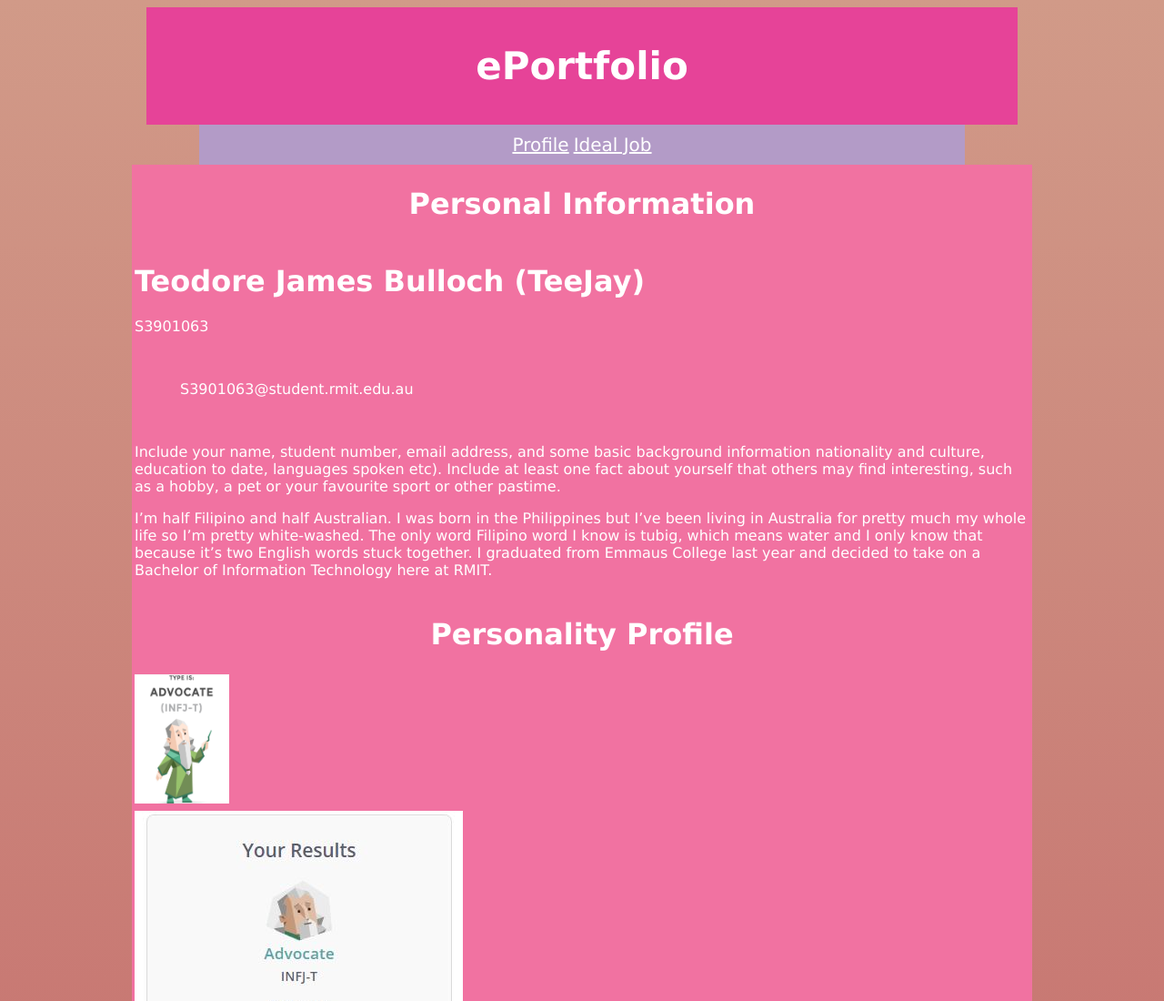
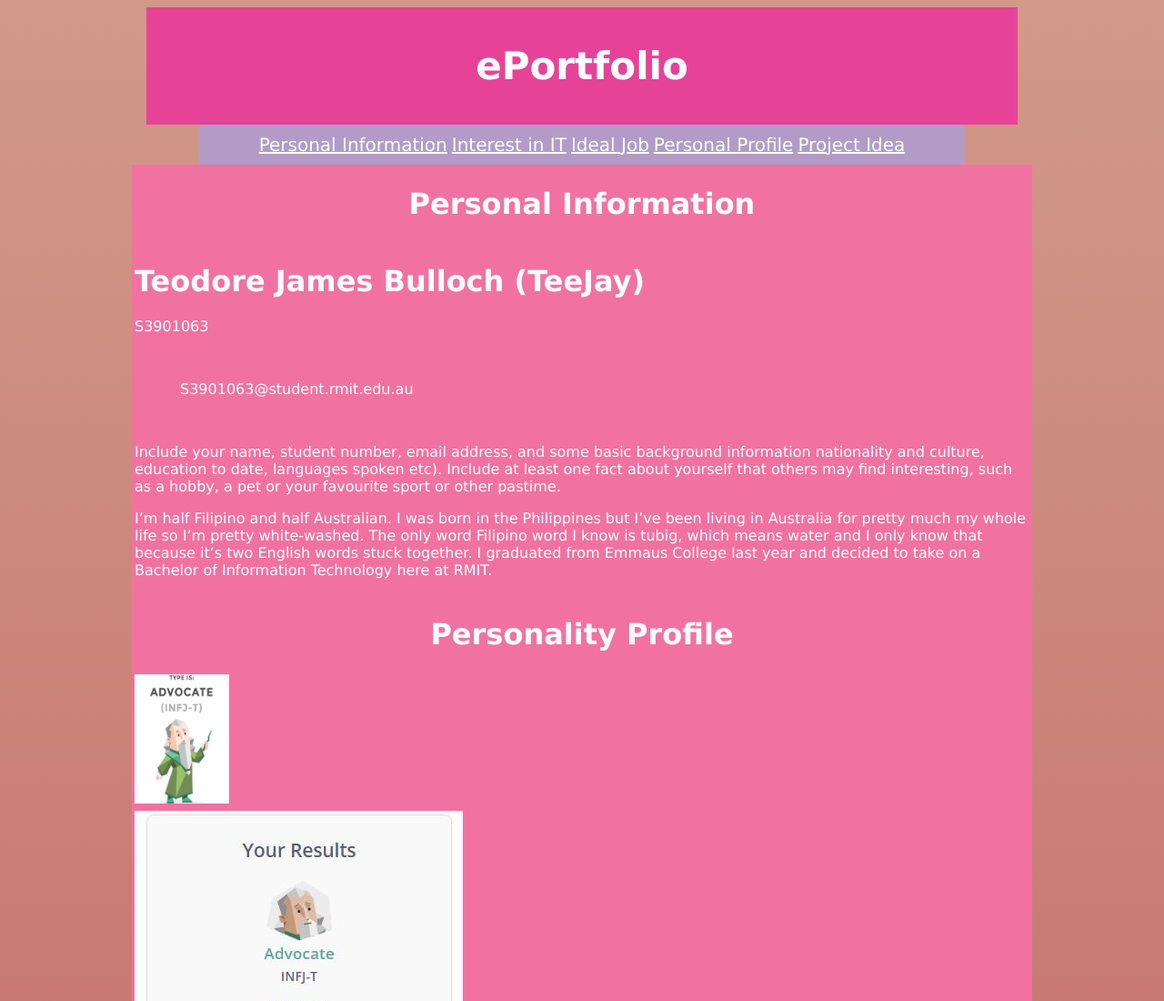
Before and after one commit to TeodoreBulloch/Assignment-1, a plain HTML site: page index.html in a window 1280 px wide. Shown: the top 1100 px of the page at 91% size. Drawn offline with Linux system fonts and the light colour scheme.

Commit message:
Update index.html

```diff
--- a/index.html
+++ b/index.html
@@ -12,8 +12,11 @@
 </header>
 
 <div class="naviga">
-    <a href="https://teodorebulloch.github.io/Assignment-1/profile.html">Profile</a>
+    <a href="https://teodorebulloch.github.io/Assignment-1/profile.html">Personal Information</a>
+    <a href="https://teodorebulloch.github.io/Assignment-1/ideal-job.html">Interest in IT</a>
     <a href="https://teodorebulloch.github.io/Assignment-1/ideal-job.html">Ideal Job</a>
+    <a href="https://teodorebulloch.github.io/Assignment-1/ideal-job.html">Personal Profile</a>
+    <a href="https://teodorebulloch.github.io/Assignment-1/ideal-job.html">Project Idea</a>
 </div>
 
 <table>
```
